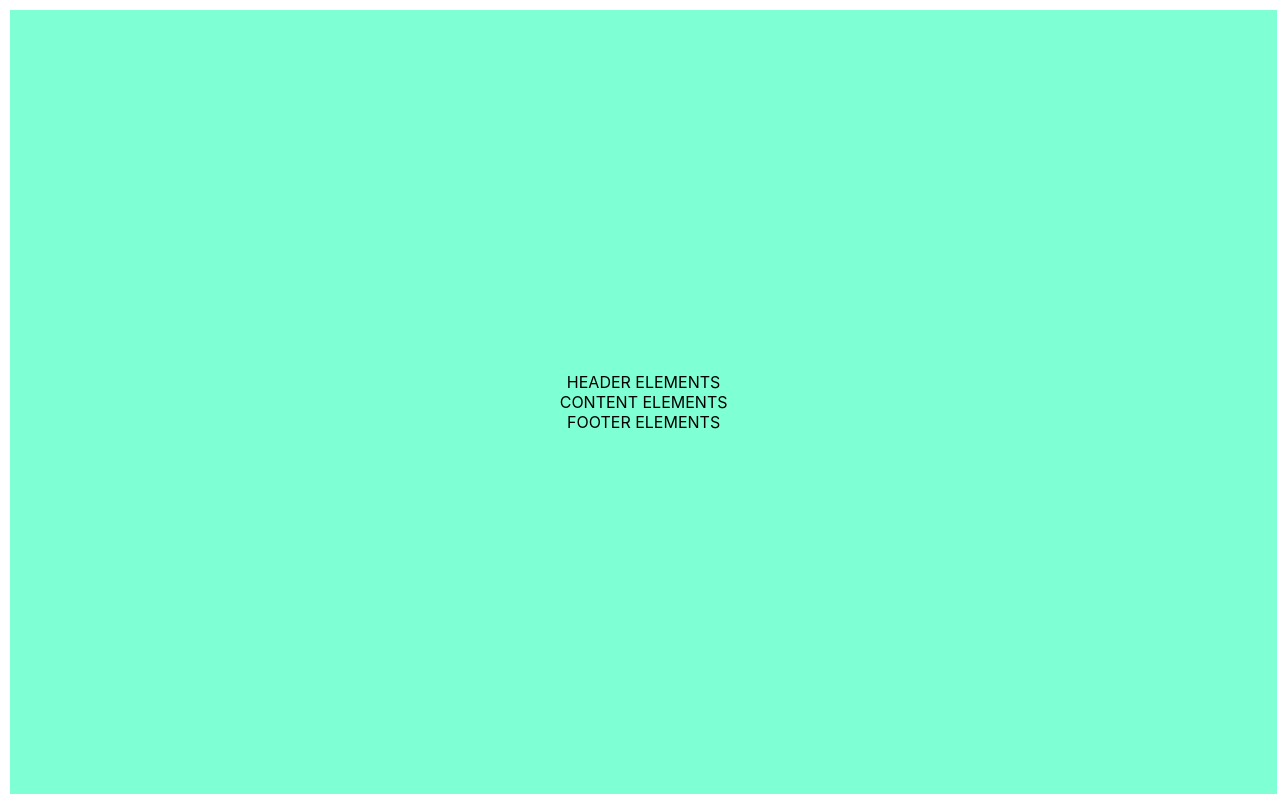
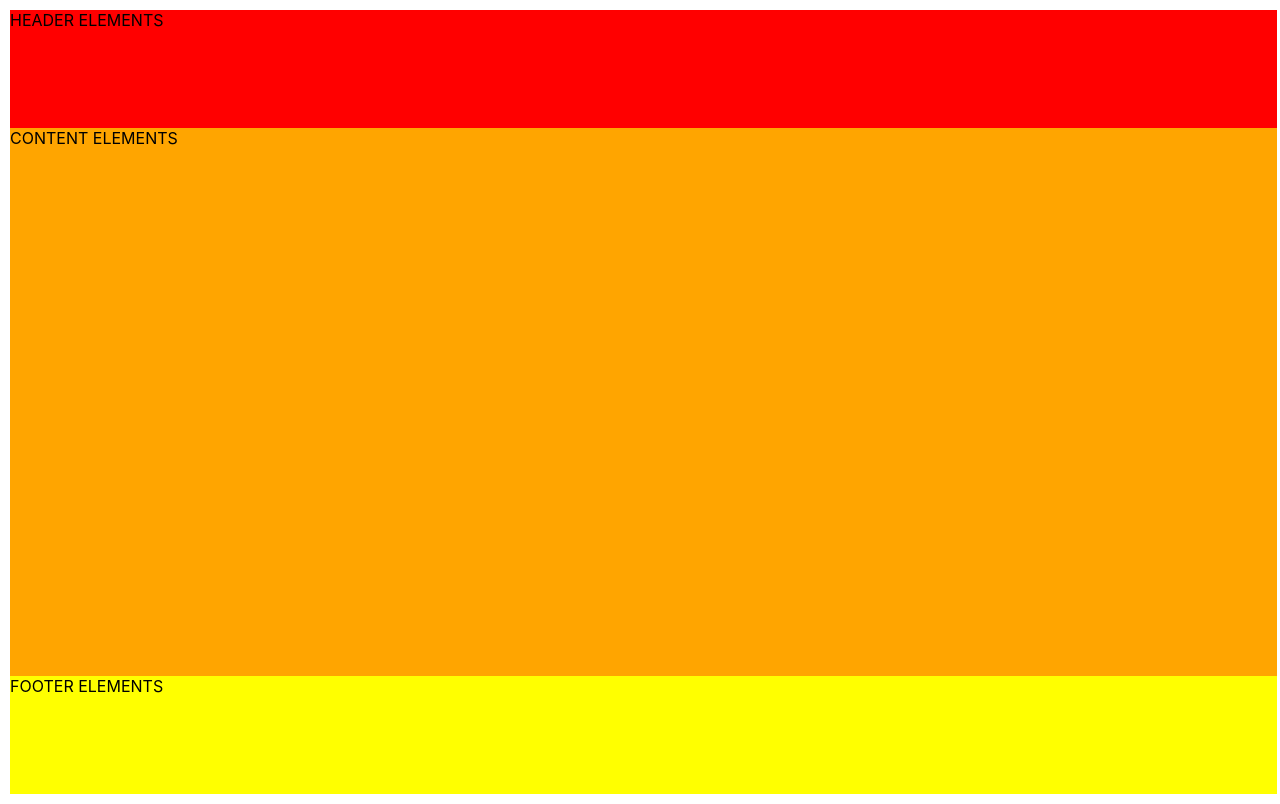
Before and after one commit to rhonvyramos/dentistry-website, a React (Create React App) app: page / in a window 1280 px wide. Built offline with nearby package versions, Linux system fonts and the light colour scheme.

Commit message:
added height and width to main elements

```diff
--- a/src/client/pages/client_facing.css
+++ b/src/client/pages/client_facing.css
@@ -11,3 +11,21 @@
     height: 98vh;
     width: 99vw;
 }
+
+#header_container {
+    background-color: red;
+    width: 100%;
+    height: 15%;
+}
+
+#content_container {
+    background-color: orange;
+    width: 100%;
+    height: 70%;
+}
+
+#footer_container {
+    background-color: yellow;
+    width: 100%;
+    height: 15%;
+}
```
